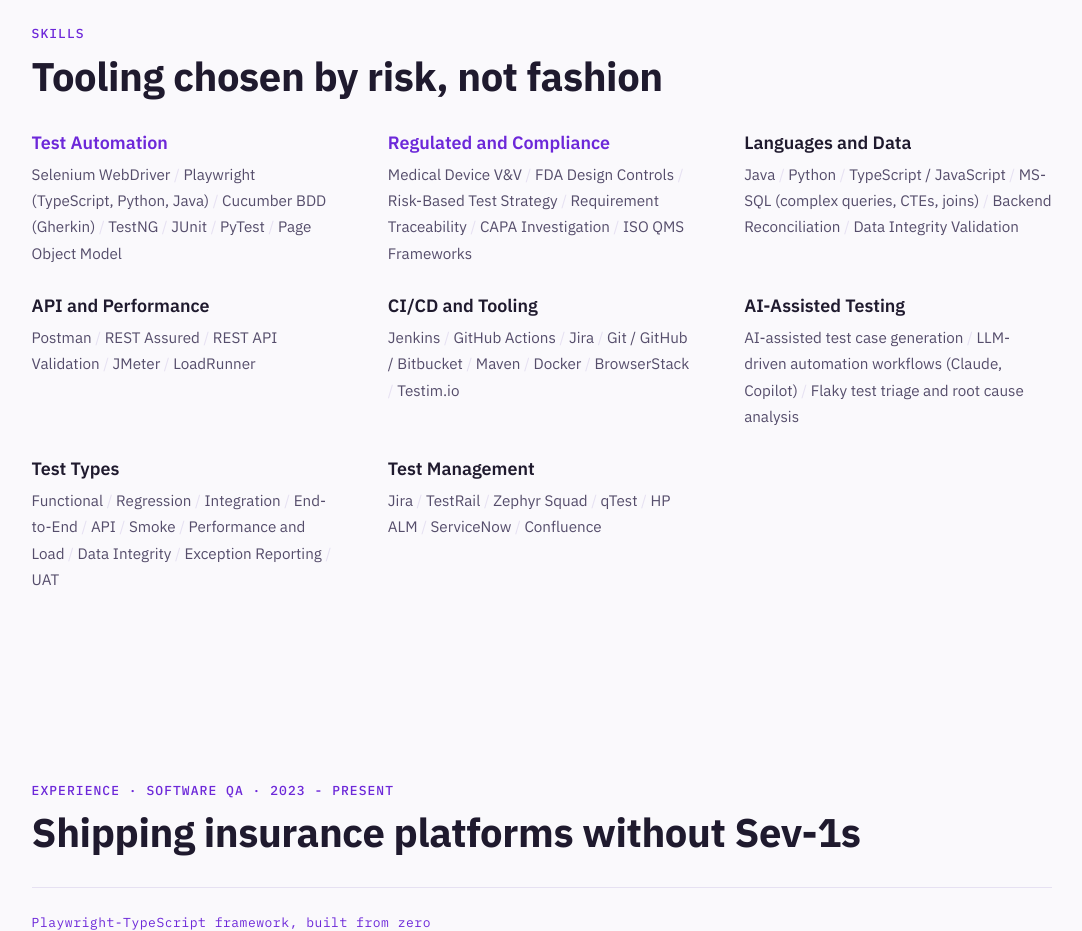
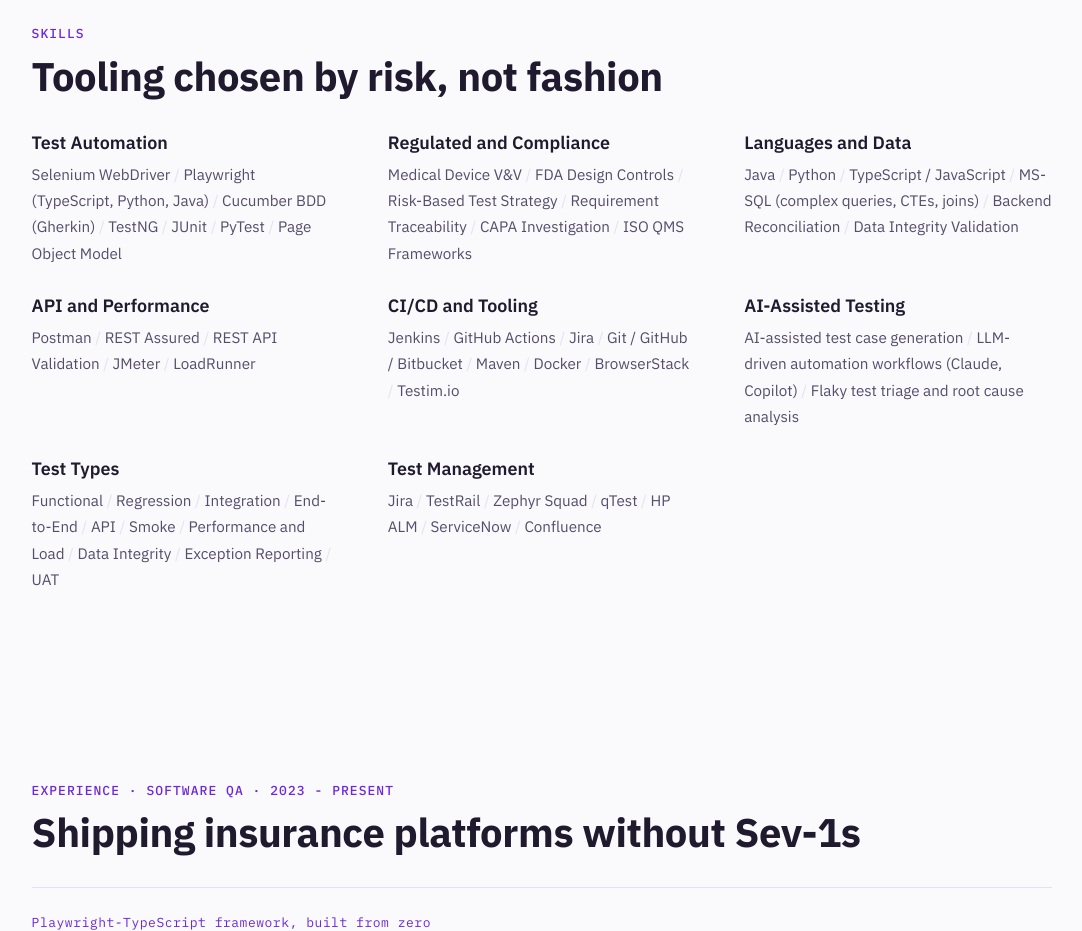
Before and after one commit to krishnaharshap/professional-website-resume, a website with bundled scripts: page index.html in a window 1280 px wide. Shown: the part 900-1831 px from the top of the page, without its empty margins (98-1180 px from the left). Built offline with nearby package versions, Linux system fonts and the light colour scheme.

Commit message:
Make skill category headings one consistent color
Two of eight skill-group headings (Test Automation, Regulated and
Compliance) were rendering in the accent purple while the other six
stayed plain text, driven by an invisible weight value in the data
with no visible key. Every other accent use on the page applies
uniformly to a whole category of element; this was the one exception.
Dropped the weight-based override so all eight match.

```diff
--- a/css/styles.css
+++ b/css/styles.css
@@ -261,7 +261,6 @@
   gap: 1.75rem 3rem;
 }
 .skill-group h3 { color: var(--text); margin-bottom: 0.4rem; }
-.skill-group[data-weight="1"] h3 { color: var(--accent); }
 .skill-group ul { list-style: none; }
 .skill-group li {
   display: inline;
```
